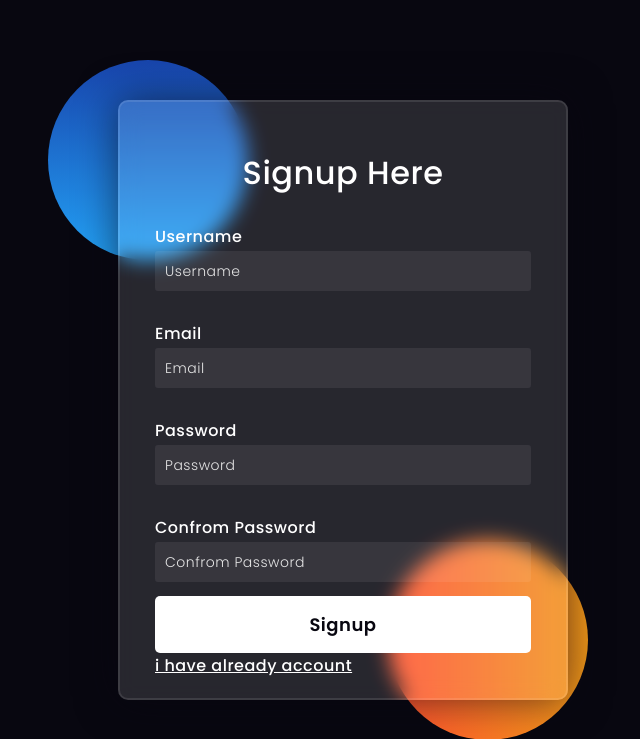
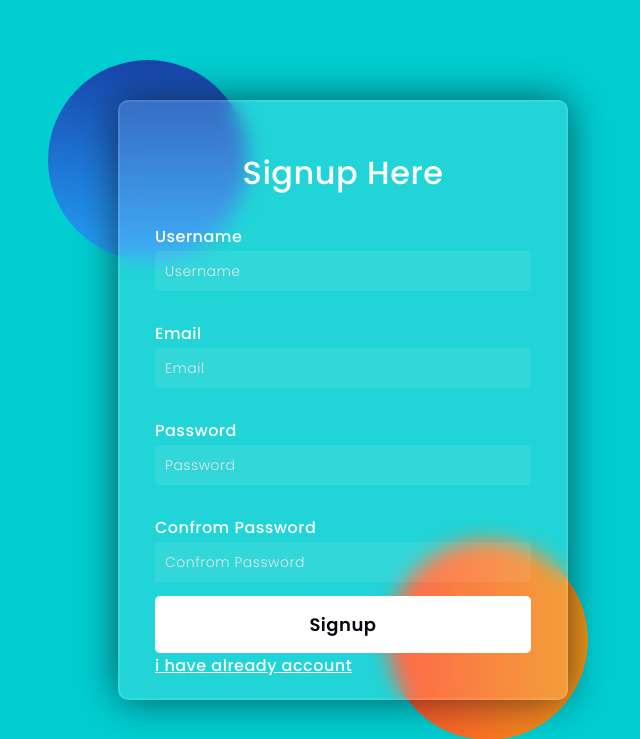
Before and after one commit to wasif-islam/money_management, a Django app: page / in a window 1280 px wide. Shown: the top 739 px of the page, without its empty margins (297-937 px from the left). Run offline with Django 4.2, Linux system fonts and the light colour scheme.

Commit message:
signup page change korlam

```diff
--- a/money_management/templates/signup.html
+++ b/money_management/templates/signup.html
@@ -17,7 +17,7 @@
     box-sizing: border-box;
 }
 body{
-    background-color: #080710;
+    background-color: #00CED1;
 }
 .background{
     width: 430px;
```
Also changed, not shown: money_management/db.sqlite3.
